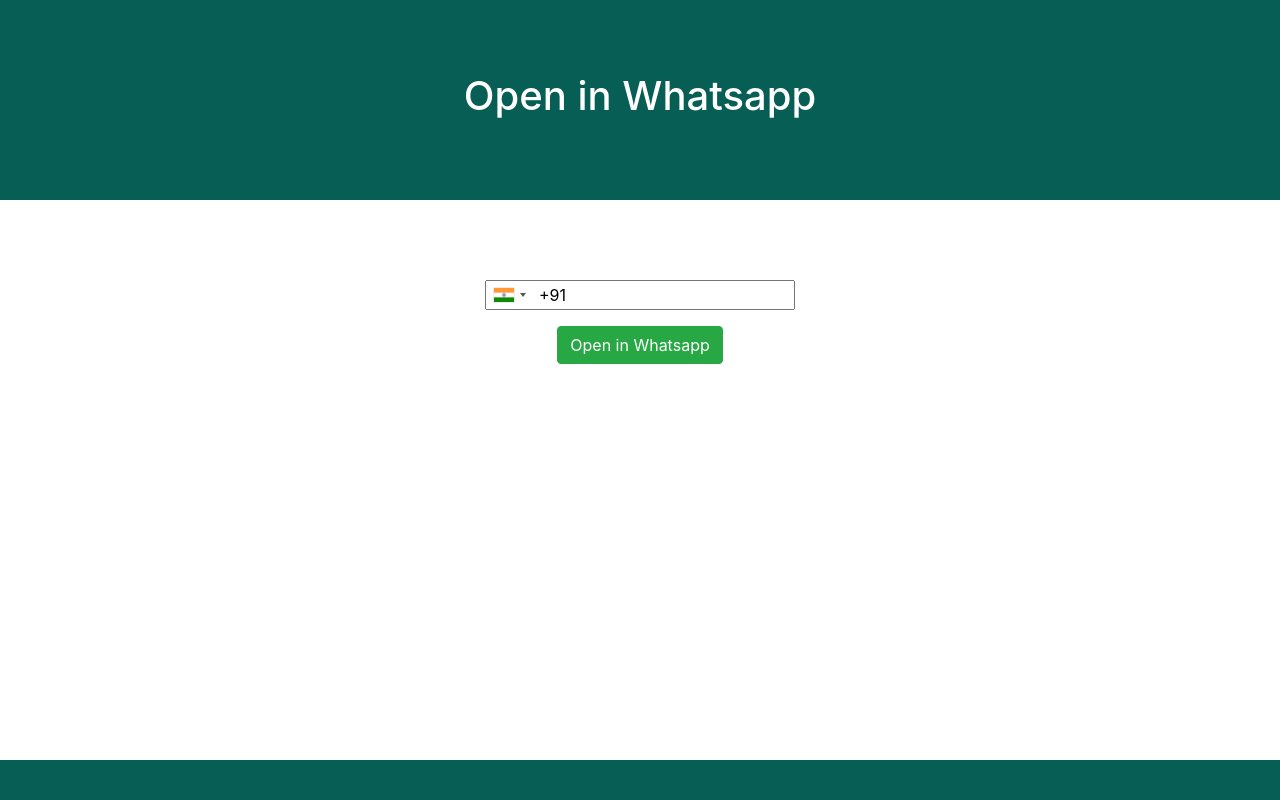
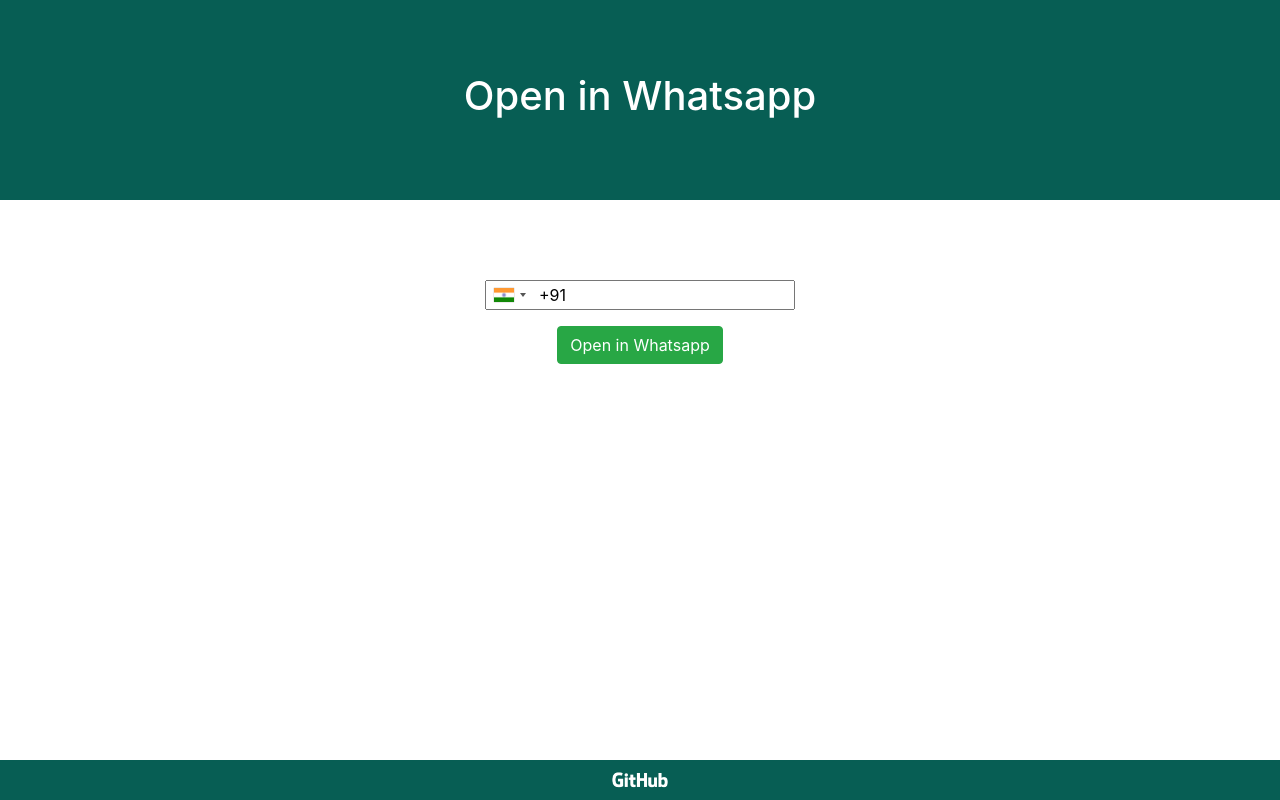
Before and after one commit to anupkashyap/openInWhatsapp, a plain HTML site: page index.html in a window 1280 px wide. Drawn offline with Linux system fonts and the light colour scheme.

Commit message:
Added Github icon to the footer

```diff
--- a/index.css
+++ b/index.css
@@ -60,3 +60,7 @@
 @media (-webkit-min-device-pixel-ratio: 2), (min-resolution: 192dpi) {
   .iti__flag {background-image: image-url("flags@2x.png");}
 }
+.ghLogo{
+    width: 5vw;
+    object-fit: contain;
+}
--- a/index.html
+++ b/index.html
@@ -47,6 +47,9 @@
 
             </div>
                 <div class="footer">
+                  <a href="https://github.com/anupkashyap/openInWhatsapp">
+                    <img src="./img/gh.png" class="ghLogo" />
+                  </a>
 
                     </div>
 
```
Also changed, not shown: img/gh.png (added).
